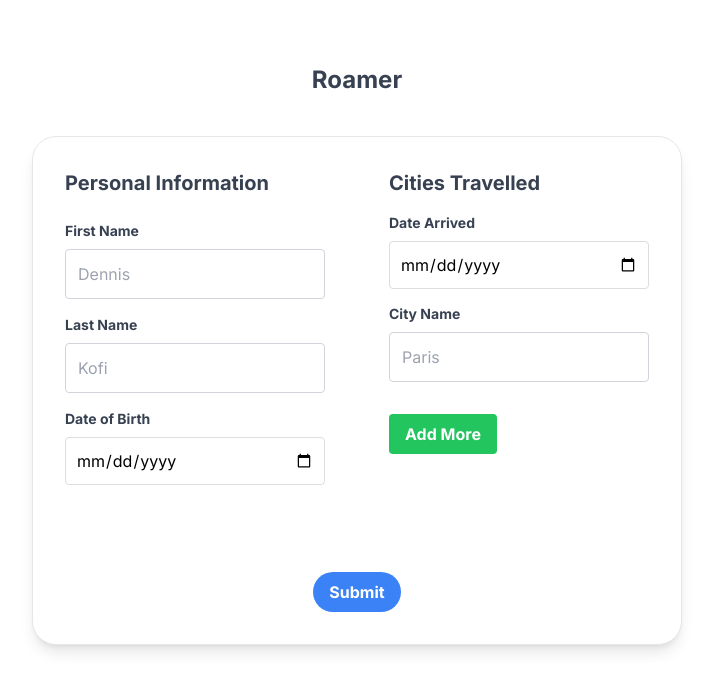
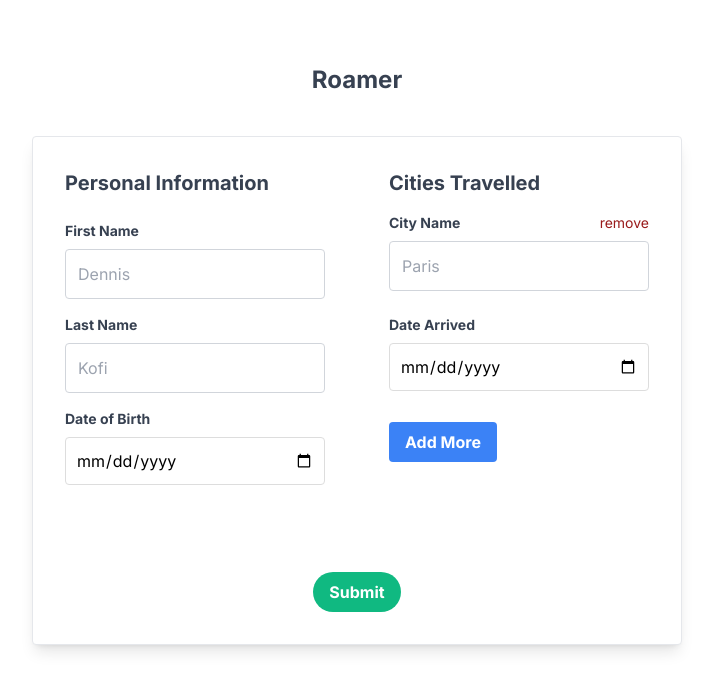
Before and after one commit to f15c0/roamer, a Next.js app: page / in a window 1280 px wide. Shown: the top 690 px of the page, without its empty margins (283-996 px from the left). Built offline with nearby package versions, Linux system fonts and the light colour scheme.

Commit message:
Remove City Data

```diff
--- a/src/app/components/Form.js
+++ b/src/app/components/Form.js
@@ -25,6 +25,11 @@ const Form = () => {
     setCities([...cities, { dateArrived: "", cityName: "" }]);
   };
 
+  const removeCity = (index) => {
+    const newCities = cities.filter((_, cityIndex) => cityIndex !== index);
+    setCities(newCities);
+  };
+
   const handleSubmit = (e) => {
     e.preventDefault();
     const formData = {
@@ -33,11 +38,11 @@ const Form = () => {
     };
 
     console.log(JSON.stringify(formData, null, 2));
-    // TODO: Here, you would typically send 'formData' to your server or handle it as needed
+    // TODO: Here, you would typically send 'formData' to server
   };
 
   return (
-    <div className=" my-10 p-8 bg-white border border-gray-200 rounded-3xl shadow-lg">
+    <div className="max-w-6xl mx-auto my-10 p-8 bg-white border border-gray-200 rounded shadow-lg">
       <form onSubmit={handleSubmit}>
         <div className="grid grid-cols-1 md:grid-cols-2 gap-10 md:gap-16">
           {/* Personal Information Section */}
@@ -104,12 +109,39 @@ const Form = () => {
             </h2>
             {cities.map((city, index) => (
               <div key={index} className="mb-4">
+                <div className="flex justify-between items-baseline">
+                  <label
+                    className="block text-gray-700 text-sm font-bold mb-2"
+                    htmlFor={`cityName-${index}`}
+                  >
+                    City Name
+                  </label>
+                  <p
+                    className="text-sm text-red-800 cursor-pointer active:text-red-600"
+                    onClick={() => removeCity(index)}
+                  >
+                    remove
+                  </p>
+                </div>
+
+                <input
+                  className="w-full p-3 mb-6 border border-gray-300 rounded focus:outline-none focus:ring-2 focus:ring-blue-200"
+                  id={`cityName-${index}`}
+                  name="cityName"
+                  value={city.cityName}
+                  onChange={(e) => handleCityChange(index, e)}
+                  placeholder="Paris"
+                  required
+                />
+                <div className="flex justify-between items-baseline">
                   <label
                     className="block text-gray-700 text-sm font-bold mb-2"
                     htmlFor={`dateArrived-${index}`}
                   >
                     Date Arrived
                   </label>
+                </div>
+
                 <input
                   className="w-full p-3 border border-gray-300 rounded focus:outline-none focus:ring-2 focus:ring-blue-200 mb-2"
                   type="date"
@@ -119,27 +151,12 @@ const Form = () => {
                   onChange={(e) => handleCityChange(index, e)}
                   required
                 />
-                <label
-                  className="block text-gray-700 text-sm font-bold mb-2"
-                  htmlFor={`cityName-${index}`}
-                >
-                  City Name
-                </label>
-                <input
-                  className="w-full p-3 border border-gray-300 rounded focus:outline-none focus:ring-2 focus:ring-blue-200"
-                  id={`cityName-${index}`}
-                  name="cityName"
-                  value={city.cityName}
-                  onChange={(e) => handleCityChange(index, e)}
-                  placeholder="Paris"
-                  required
-                />
               </div>
             ))}
             <button
               type="button"
               onClick={addCity}
-              className="mt-4 bg-green-500 hover:bg-green-600 text-white font-bold py-2 px-4 rounded focus:outline-none focus:shadow-outline"
+              className=" bg-blue-500 hover:bg-blue-600 text-white font-bold py-2 px-4 rounded focus:outline-none focus:shadow-outline"
             >
               Add More
             </button>
@@ -148,7 +165,7 @@ const Form = () => {
         <div className="flex justify-center mt-6">
           <button
             type="submit"
-            className="bg-blue-500 hover:bg-blue-600 text-white font-bold py-2 px-4 rounded-full focus:outline-none focus:shadow-outline"
+            className="bg-emerald-500 hover:bg-emerald-700 text-white font-bold py-2 px-4 rounded-full focus:outline-none focus:shadow-outline"
           >
             Submit
           </button>
```
Lines whose indentation alone changed are shown as unchanged.
